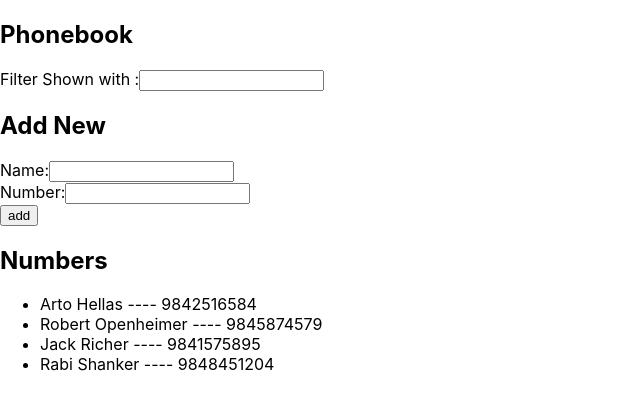
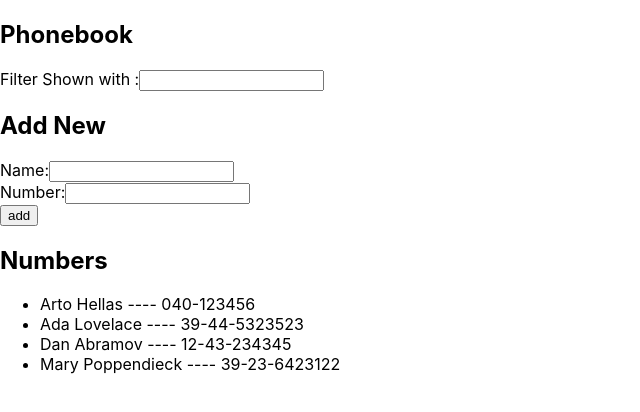
Before and after one commit to arjunnbhujel/fullstackopen, a React (Create React App) app in the folder part2/phonebook/: page / in a window 1280 px wide. Shown: the top 412 px of the page, without its empty margins (0-640 px from the left). Built offline with nearby package versions, Linux system fonts and the light colour scheme; data requests are answered from the project's data file.

Commit message:
Exercise 2.11

```diff
--- /dev/null
+++ b/part2/phonebook/db.json
@@ -0,0 +1,24 @@
+{
+  "persons":[
+    {
+      "name": "Arto Hellas",
+      "number": "040-123456",
+      "id": 1
+    },
+    {
+      "name": "Ada Lovelace",
+      "number": "39-44-5323523",
+      "id": 2
+    },
+    {
+      "name": "Dan Abramov",
+      "number": "12-43-234345",
+      "id": 3
+    },
+    {
+      "name": "Mary Poppendieck",
+      "number": "39-23-6423122",
+      "id": 4
+    }
+  ]
+}
--- a/part2/phonebook/src/App.js
+++ b/part2/phonebook/src/App.js
@@ -1,19 +1,21 @@
-import { useState } from "react";
+import { useEffect, useState } from "react";
+import axios from "axios";
 import Filter from "./components/Filter";
 import PersonForm from "./components/PersonForm";
 import Person from "./components/Person";
 
 const App = () => {
-	const [persons, setPersons] = useState([
-		{ name: "Arto Hellas", number: "9842516584" },
-		{ name: "Robert Openheimer", number: "9845874579" },
-		{ name: "Jack Richer", number: "9841575895" },
-		{ name: "Rabi Shanker", number: "9848451204" },
-	]);
+	const [persons, setPersons] = useState([]);
 
 	const [newName, setNewName] = useState("");
 	const [newNumber, setNewNumber] = useState("");
 	const [filter, setFilter] = useState("");
+
+	useEffect(() => {
+		axios.get("http://localhost:3001/persons").then((response) => {
+			setPersons(response.data);
+		});
+	}, []);
 
 	const handleFilter = (event) => {
 		setFilter(event.target.value);
```
Also changed, not shown: part2/phonebook/package.json (+6 -1 lines), 1 other file (tests, documents, lock files or other folders).
